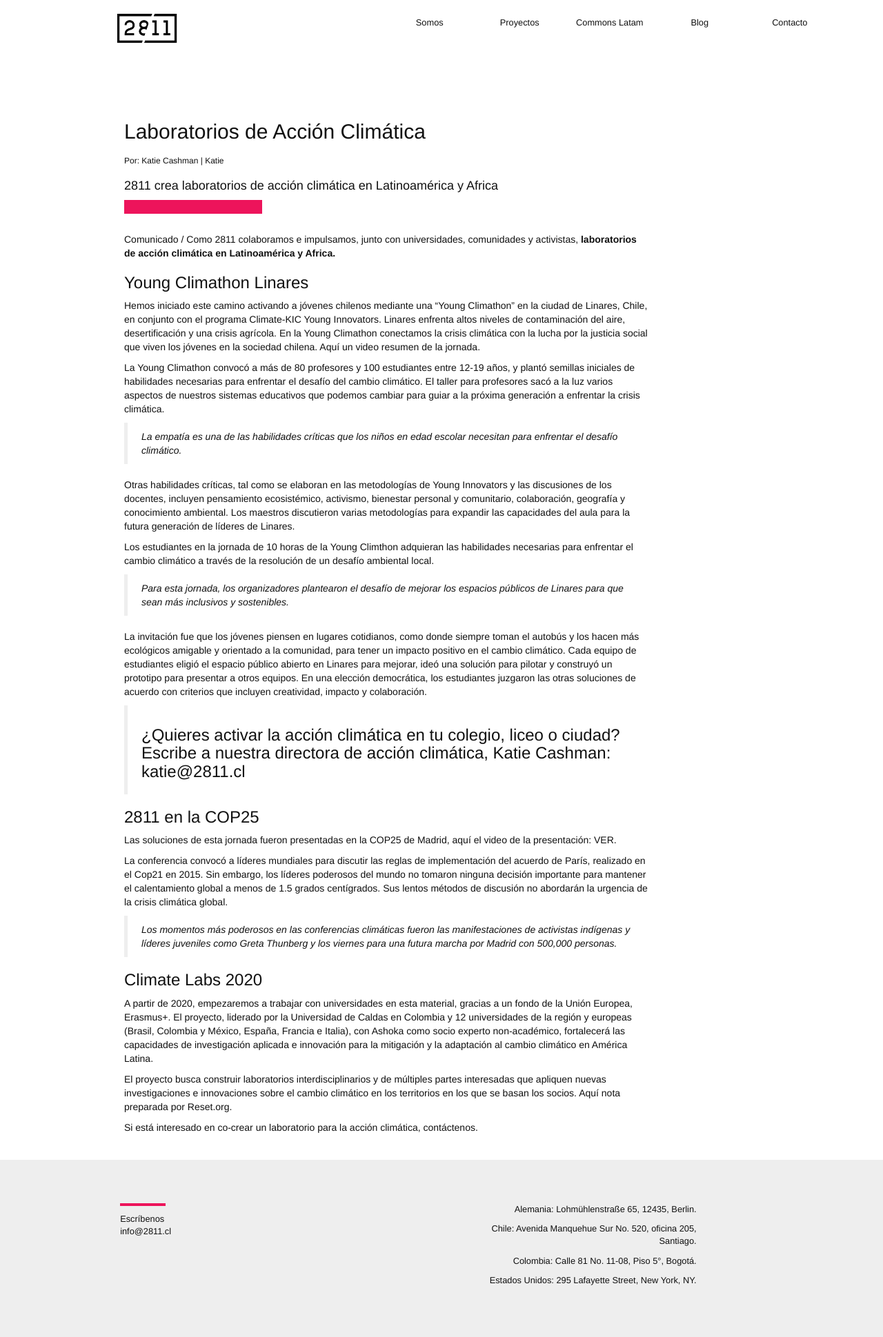
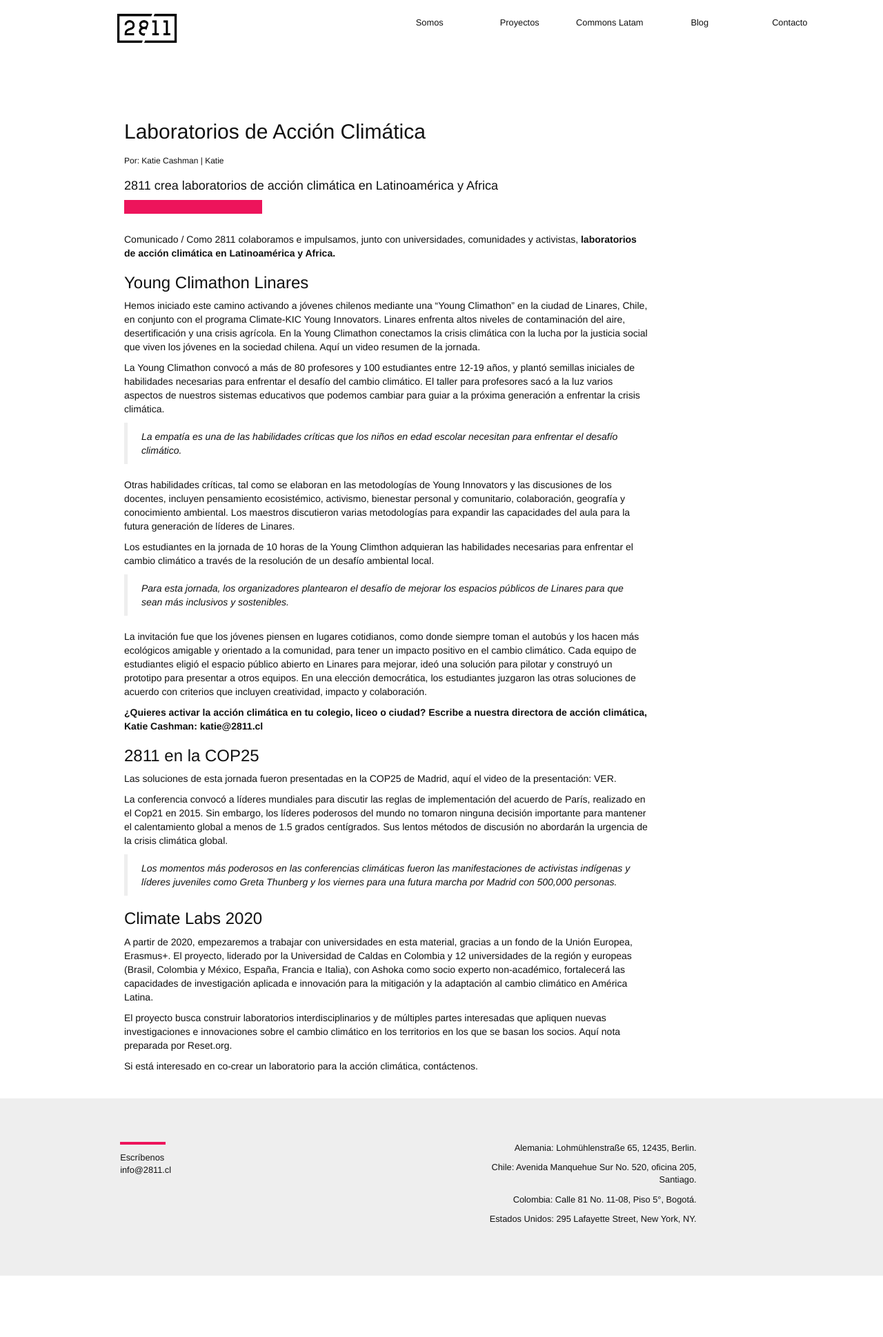
Before and after one commit to 2811Chile/2811Chile.github.io, a Jekyll site: the page built from _posts/2019-12-19-climatelabs.markdown, in a window 1280 px wide. Shown: the whole page at 69% size. Built offline with Jekyll 4.4.1, drawn with Linux system fonts in a browser that asks for light colours; nearby versions of some CDN libraries; some web fonts are replaced; after the commit the page ends 1850 px from its top, so only the background shows below that.

```diff
--- a/_posts/2019-12-19-climatelabs.markdown
+++ b/_posts/2019-12-19-climatelabs.markdown
@@ -33,7 +33,7 @@ Los estudiantes en la jornada de 10 horas de la Young Climthon adquieran las hab
 
 La invitación fue que los jóvenes piensen en lugares cotidianos, como donde siempre toman el autobús y los hacen más ecológicos amigable y orientado a la comunidad, para tener un impacto positivo en el cambio climático. Cada equipo de estudiantes eligió el espacio público abierto en Linares para mejorar, ideó una solución para pilotar y construyó un prototipo para presentar a otros equipos. En una elección democrática, los estudiantes juzgaron las otras soluciones de acuerdo con criterios que incluyen creatividad, impacto y colaboración.
 
-> ### ¿Quieres activar la acción climática en tu colegio, liceo o ciudad? Escribe a nuestra directora de acción climática, Katie Cashman: katie@2811.cl
+**¿Quieres activar la acción climática en tu colegio, liceo o ciudad? Escribe a nuestra directora de acción climática, Katie Cashman: katie@2811.cl**
 
 ### 2811 en la COP25
 
```
